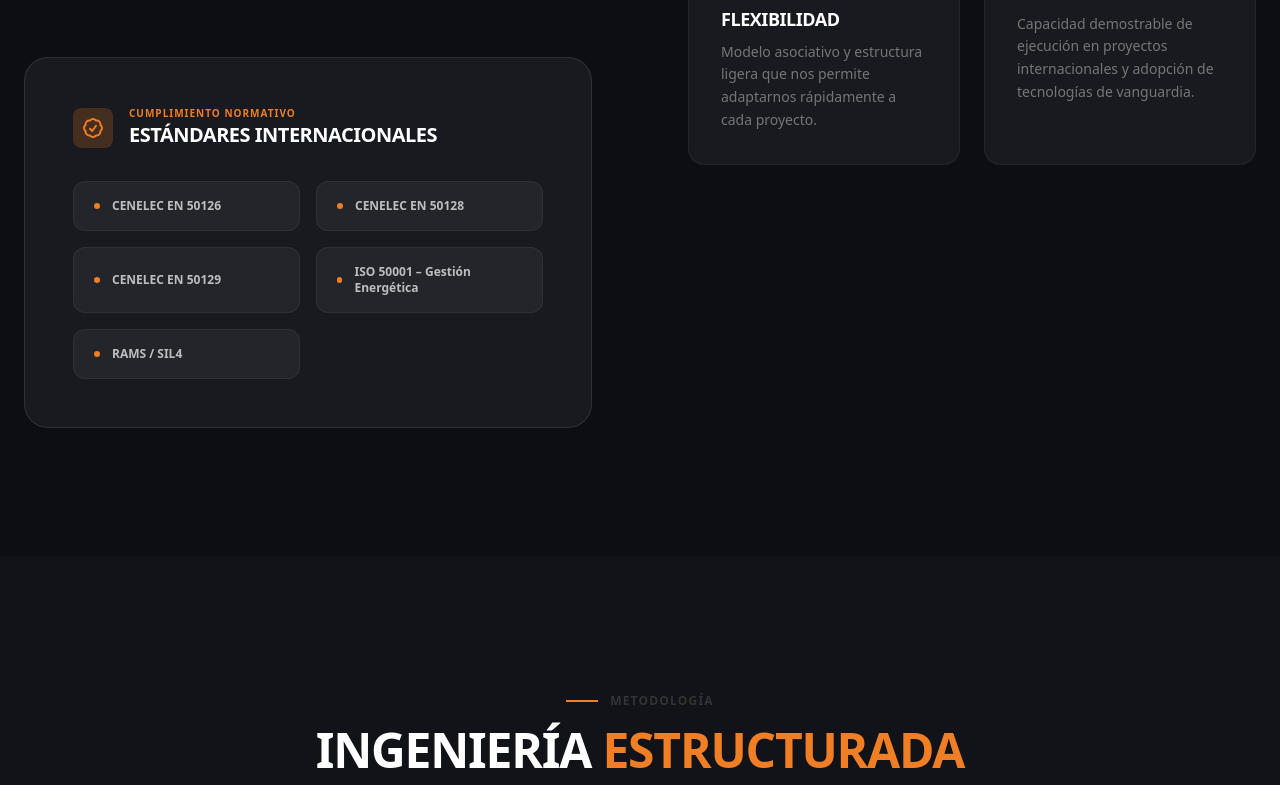
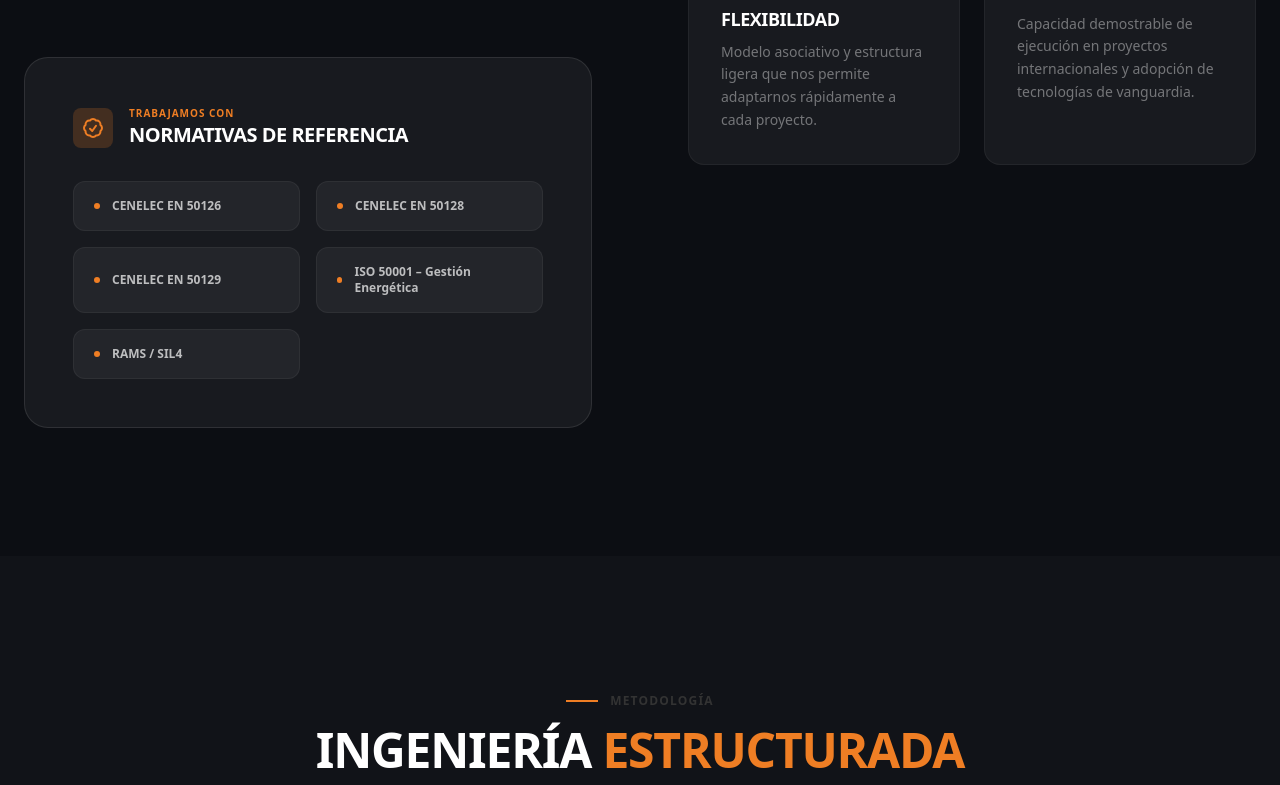
Before and after one commit to ashensoftware/trengie, a Next.js app: page /sobre-nosotros in a window 1280 px wide. Shown: the part 2535-3320 px from the top of the page. Built offline with nearby package versions, Linux system fonts and the light colour scheme.

Commit message:
fix: certifications and norms

```diff
--- a/src/app/page.tsx
+++ b/src/app/page.tsx
@@ -136,7 +136,7 @@ export default function HomePage() {
             Reduzca riesgos en su megaproyecto ferroviario
           </h2>
           <p className="text-white/90 text-xl font-medium mb-12 max-w-2xl mx-auto tracking-wide drop-shadow">
-            Evite sobrecostos y garantice el cumplimiento normativo (CENELEC / SIL4) desde la estructuración técnica.
+            Evite sobrecostos y garantice el cumplimiento normativo de referencia (CENELEC, SIL4) desde la estructuración técnica.
           </p>
           <Link href={ROUTES.contacto} className="btn-secondary !bg-[#0c0e13] !text-white hover:!bg-[#1a1a1a] !border-none !py-5 !px-12 !text-lg !rounded-full shadow-[0_10px_30px_rgba(0,0,0,0.4)] hover:shadow-[0_15px_40px_rgba(0,0,0,0.6)] hover:-translate-y-1 transition-all duration-300 font-black uppercase tracking-widest focus-visible:ring-4 focus-visible:ring-white">
             Hablar con un experto
--- a/src/app/servicios/page.tsx
+++ b/src/app/servicios/page.tsx
@@ -14,7 +14,7 @@ const processSteps = [
     { number: '01', title: 'Discovery', desc: 'Análisis de requerimientos, normativa aplicable y condiciones del proyecto.' },
     { number: '02', title: 'Ingeniería', desc: 'Diseño conceptual, básico y de detalle con estándares internacionales.' },
     { number: '03', title: 'Implementación', desc: 'Montaje, integración de sistemas y coordinación multidisciplinaria.' },
-    { number: '04', title: 'Pruebas', desc: 'Validación funcional, pruebas estáticas/dinámicas y certificación RAMS.' },
+    { number: '04', title: 'Pruebas', desc: 'Validación funcional, pruebas estáticas/dinámicas y verificación RAMS.' },
     { number: '05', title: 'Puesta en marcha', desc: 'Comisionamiento, operación asistida y transferencia de conocimiento.' },
 ];
 
--- a/src/app/sobre-nosotros/page.tsx
+++ b/src/app/sobre-nosotros/page.tsx
@@ -1,6 +1,6 @@
 import type { Metadata } from 'next';
 import { LABELS } from '@/lib/constants';
-import { companyValues, certifications, companyDescription, methodology, capabilities, featuredClients } from '@/data/site';
+import { companyValues, normativeReferences, companyDescription, methodology, capabilities, featuredClients } from '@/data/site';
 
 export const metadata: Metadata = {
     title: LABELS.sections.nosotros,
@@ -192,7 +192,7 @@ export default function SobreNosotrosPage() {
                             </div>
 
                             {/* Certificaciones Premium (P2) */}
-                            {certifications.length > 0 && (
+                            {normativeReferences.length > 0 && (
                                 <div className="mt-16 bg-white/5 border border-white/10 rounded-3xl p-8 sm:p-12">
                                     <div className="flex items-center gap-4 mb-8">
                                         <div className="h-10 w-10 shrink-0 bg-orange/20 rounded-lg flex items-center justify-center text-orange">
@@ -201,15 +201,15 @@ export default function SobreNosotrosPage() {
                                             </svg>
                                         </div>
                                         <div>
-                                            <span className="text-[10px] font-black uppercase tracking-widest text-orange block">Cumplimiento Normativo</span>
-                                            <h3 className="text-xl font-black text-white uppercase tracking-tight">Estándares Internacionales</h3>
+                                            <span className="text-[10px] font-black uppercase tracking-widest text-orange block">Trabajamos con</span>
+                                            <h3 className="text-xl font-black text-white uppercase tracking-tight">Normativas de referencia</h3>
                                         </div>
                                     </div>
                                     <div className="grid grid-cols-1 sm:grid-cols-2 gap-4">
-                                        {certifications.map((cert) => (
-                                            <div key={cert.name} className="flex items-center gap-3 bg-white/5 px-5 py-4 rounded-xl border border-white/5 group hover:border-orange/40 transition-colors">
+                                        {normativeReferences.map((ref) => (
+                                            <div key={ref.name} className="flex items-center gap-3 bg-white/5 px-5 py-4 rounded-xl border border-white/5 group hover:border-orange/40 transition-colors">
                                                 <span className="h-1.5 w-1.5 rounded-full bg-orange" />
-                                                <span className="text-xs font-black text-white/70 group-hover:text-white transition-colors">{cert.name}</span>
+                                                <span className="text-xs font-black text-white/70 group-hover:text-white transition-colors">{ref.name}</span>
                                             </div>
                                         ))}
                                     </div>
--- a/src/components/features/Hero.tsx
+++ b/src/components/features/Hero.tsx
@@ -163,15 +163,13 @@ export default function Hero({
                             ))}
                         </div>
 
-                        {/* Certifications Label */}
+                        {/* Normativas de referencia (no claim de certificación) */}
                         <div className="bg-orange/5 px-6 py-4 lg:py-8 text-center lg:text-left lg:min-w-[300px] group transition-colors hover:bg-orange/10 flex flex-col justify-center">
                             <span className="text-[10px] font-black uppercase tracking-[0.3em] text-orange mb-1 block">
-                                Estándares Internacionales
+                                Normativas de referencia
                             </span>
                             <div className="flex flex-wrap justify-center lg:justify-start gap-x-3 gap-y-1">
-                                <span className="text-xs font-bold text-white/70 group-hover:text-white transition-colors">CERTIFICADOS ISO / CENELEC</span>
-                                <span className="text-xs font-bold text-white/20">|</span>
-                                <span className="text-xs font-bold text-white/50 group-hover:text-orange transition-colors">RAMS / SIL4</span>
+                                <span className="text-xs font-bold text-white/70 group-hover:text-white transition-colors">Trabajamos con ISO · CENELEC · RAMS / SIL4</span>
                             </div>
                         </div>
                     </div>
--- a/src/data/servicios.json
+++ b/src/data/servicios.json
@@ -4,7 +4,7 @@
     "slug": "sistemas-de-senalizacion",
     "highlight": true,
     "idealFor": "Operadores de Metro, Tren Ligero y Redes Ferroviarias Nacionales.",
-    "impact": "Aumento del 30% en capacidad de línea y seguridad SIL4 certificada.",
+    "impact": "Aumento del 30% en capacidad de línea y seguridad funcional conforme a SIL4.",
     "problemSolved": "Garantiza interoperabilidad y seguridad funcional en redes de metro, tren ligero y ferrocarriles.",
     "summary": "Optimización de sistemas de señalización para metro, tren ligero y ferrocarriles, garantizando interoperabilidad y seguridad funcional bajo normas internacionales (CENELEC).",
     "icon": "cpu",
--- a/src/data/site.ts
+++ b/src/data/site.ts
@@ -1,4 +1,4 @@
-import type { Stat, Value, Certification, ContactChannel } from '@/lib/types';
+import type { Stat, Value, NormativeReference, ContactChannel } from '@/lib/types';
 
 export const heroStats: Stat[] = [
     { value: '20+', label: 'Años de experiencia' },
@@ -29,7 +29,8 @@ export const companyValues: Value[] = [
     },
 ];
 
-export const certifications: Certification[] = [
+/** Normativas con las que trabajamos (referencia en proyectos; no implica certificación de la empresa). */
+export const normativeReferences: NormativeReference[] = [
     { name: 'CENELEC EN 50126' },
     { name: 'CENELEC EN 50128' },
     { name: 'CENELEC EN 50129' },
@@ -83,7 +84,7 @@ export const methodology = [
     { step: '01', title: 'Diagnóstico', desc: 'Evaluamos el contexto técnico, normativo y operacional del proyecto.' },
     { step: '02', title: 'Diseño', desc: 'Definimos ingeniería conceptual, básica y de detalle.' },
     { step: '03', title: 'Ejecución', desc: 'Montaje, integración de sistemas y coordinación multidisciplinaria.' },
-    { step: '04', title: 'Verificación', desc: 'Pruebas, RAMS y certificación bajo estándares internacionales.' },
+    { step: '04', title: 'Verificación', desc: 'Pruebas, RAMS y verificación bajo estándares internacionales.' },
     { step: '05', title: 'Entrega', desc: 'Comisionamiento, capacitación y acompañamiento post puesta en marcha.' },
 ];
 
--- a/src/lib/constants.ts
+++ b/src/lib/constants.ts
@@ -138,7 +138,7 @@ export const LABELS = {
         ],
         faqs: [
             { q: '¿Tienen cobertura internacional?', a: 'Sí, ejecutamos proyectos en múltiples países cumpliendo normativas locales e internacionales.' },
-            { q: '¿Qué estándares de calidad siguen?', a: 'Trabajamos bajo normas ISO 9001 y normativas técnicas específicas como CENELEC para trenes.' },
+            { q: '¿Qué estándares de calidad siguen?', a: 'Trabajamos siguiendo normativas de referencia como ISO 9001 y CENELEC en proyectos ferroviarios; la empresa no está certificada en esas normas.' },
         ]
     },
     errors: {
--- a/src/lib/types.ts
+++ b/src/lib/types.ts
@@ -42,6 +42,11 @@ export interface Certification {
     name: string;
 }
 
+/** Normativa de referencia con la que se trabaja en proyectos (no certificación de la empresa). */
+export interface NormativeReference {
+    name: string;
+}
+
 export interface ContactChannel {
     title: string;
     description: string;
```
